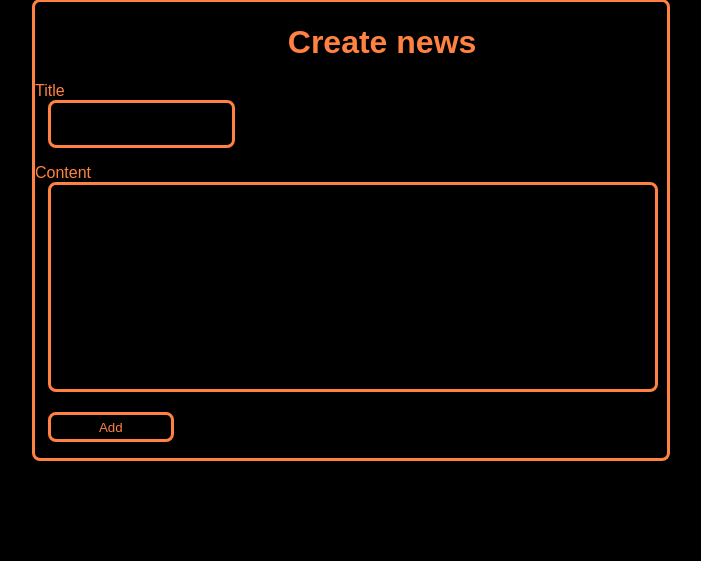
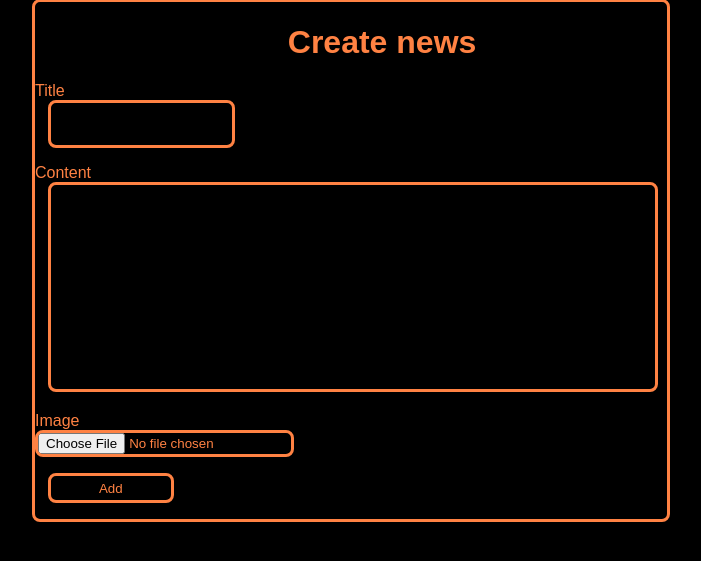
Before and after one commit to ka1ju/FindMates, a Flask app: template templates/create_news.html in a window 1280 px wide. Shown: the part 64-625 px from the top of the page, without its empty margins (292-993 px from the left). Run offline with Flask 2, Linux system fonts and the light colour scheme; the template is opened without the code that fills it: values that come from a table or form of the project are taken from there, others are empty.

Commit message:
Частично добавил картики к новостям

```diff
--- a/forms/user.py
+++ b/forms/user.py
@@ -1,5 +1,5 @@
 from flask_wtf import FlaskForm
-from wtforms import PasswordField, StringField, TextAreaField, SubmitField, EmailField, BooleanField
+from wtforms import *
 from wtforms.validators import DataRequired
 
 
@@ -26,4 +26,5 @@ class ExitForm(FlaskForm):
 class NewsForm(FlaskForm):
     title = StringField('Title', validators=[DataRequired()])
     content = TextAreaField('Content', validators=[DataRequired()])
+    file_name = FileField('Image', validators=[DataRequired()])
     submit = SubmitField('Add')
--- a/main.py
+++ b/main.py
@@ -89,7 +89,6 @@ def create_news():
     if form.validate_on_submit():
         db_sess = db_session.create_session()
         n = News(title=form.title.data, content=form.content.data, user_id=current_user.id)
-        print(form.title, form.content, current_user.id)
         db_sess.add(n)
         db_sess.commit()
         return redirect('/')
--- a/templates/create_news.html
+++ b/templates/create_news.html
@@ -18,6 +18,10 @@
   {{ form.content.label }}<br>
         {{ form.content(class="form-control add_news_content") }}<br>
   </p>
+    <p>
+        {{form.file_name.label}}<br>
+             {{form.file_name()}}
+    </p>
   <p>
         {{ form.submit(class="form-control add", type="submit") }}
   </p>
```
Also changed, not shown: requirements.txt (+5 -2 lines), static/img/ba.png (deleted), static/img/back.png (deleted), static/img/background.jpg (deleted), static/img/new_back.jpg (deleted).
